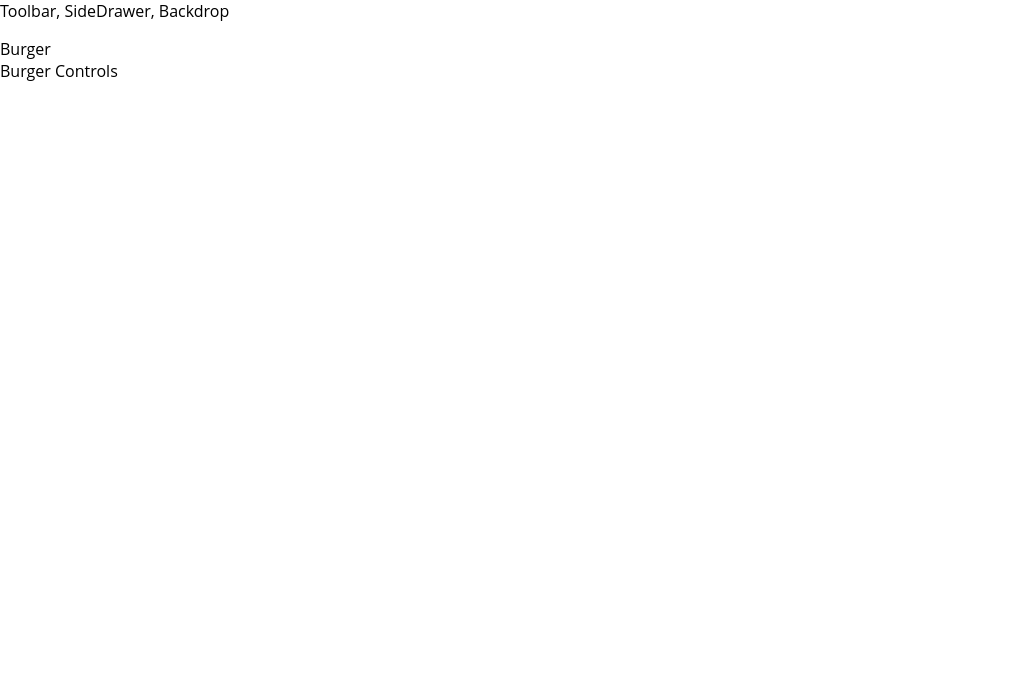
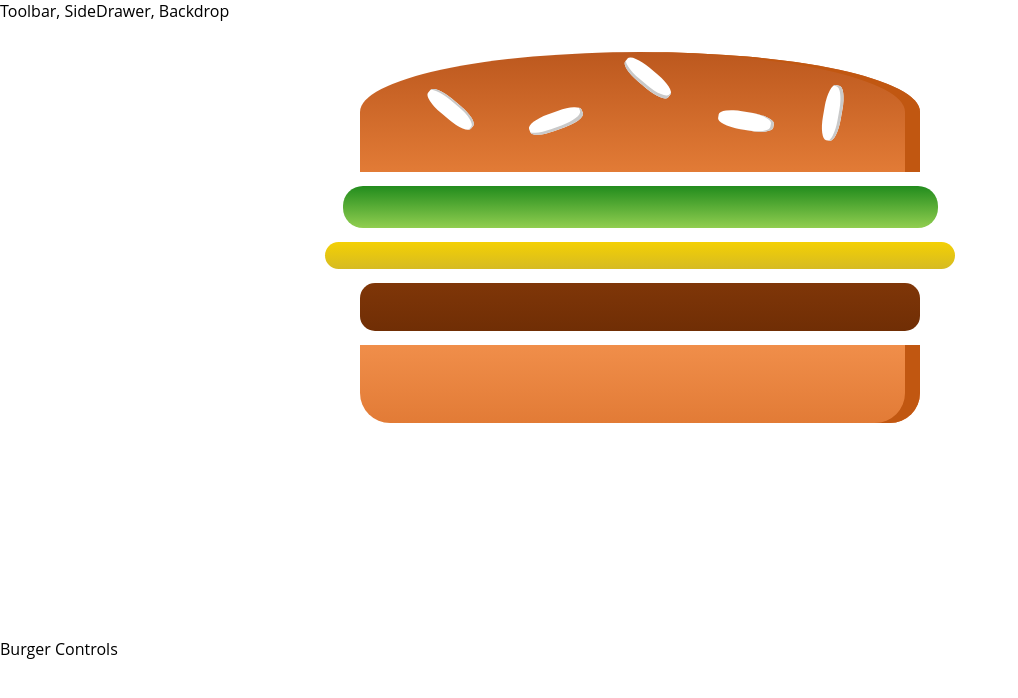
Before and after one commit to hyan506/burger-builder, a React (Create React App) app: page / in a window 1280 px wide. Shown: the top 698 px of the page, without its empty margins (0-1018 px from the left). Built offline with nearby package versions, Linux system fonts and the light colour scheme.

Commit message:
Hard coded a burger to display

```diff
--- a/src/components/Burger/Burger.js
+++ b/src/components/Burger/Burger.js
@@ -0,0 +1,16 @@
+import React from 'react';
+import classes from './Burger.module.css';
+import BurgerIngredient from './BurgerIngredient/BurgerIngredient';
+const burger = (props)=>{
+    return (
+        <div className ={classes.Burger}>
+            <BurgerIngredient type="bread-top" />
+            <BurgerIngredient type="salad" />
+            <BurgerIngredient type="cheese" />
+            <BurgerIngredient type="meat" />
+            <BurgerIngredient type="bread-bottom" />
+        </div>
+    );
+}
+
+export default burger;
--- /dev/null
+++ b/src/components/Burger/Burger.module.css
@@ -0,0 +1,28 @@
+.Burger {
+    widows: 100%;
+    margin: auto;
+    height: 250px;
+    overflow: scroll;
+    text-align: center;
+    font-weight: bold;
+    font-size: 1.2rem;
+}
+
+@media (min-width: 500px) and (min-height: 400px){
+    .Burger{
+        width: 350px;
+        height: 300px;
+    }
+}
+@media (min-width: 500px) and (min-height: 401px){
+    .Burger{
+        width: 450px;
+        height: 400px;
+    }
+}
+@media (min-width: 1000px) and (min-height: 700px){
+    .Burger{
+        width: 700px;
+        height: 600px;
+    }
+}
--- /dev/null
+++ b/src/components/Burger/BurgerIngredient/BurgerIngredient.js
@@ -0,0 +1,47 @@
+import React, { Component } from 'react';
+import classes from './BurgerIngredient.module.css';
+import PropTypes from 'prop-types';
+
+class BurgerIngredient extends Component{
+    render(){
+        let ingredient =null;
+
+    switch(this.props.type){
+        case('bread-bottom'):
+            ingredient = <div className ={classes.BreadBottom}></div>
+            break;
+        case('bread-top'):
+            ingredient =(
+                <div className ={classes.BreadTop}>
+                    <div className={classes.Seeds1}></div>
+                    <div className={classes.Seeds2}></div>
+                </div>
+            );
+            break;
+        case('meat'):
+        ingredient = <div className ={classes.Meat}></div>;
+        console.log("meat!!");
+        break;
+        case('cheese'):
+        ingredient = <div className ={classes.Cheese}></div>;
+        break;
+        case('bacon'):
+        ingredient = <div className ={classes.Bacon}></div>;
+        break;
+        case('salad'):
+        ingredient = <div className ={classes.Salad}></div>;
+        break;
+        default:
+        ingredient = <div className ={classes.Salad}></div>;
+        console.log("salad!!");
+        break;
+    }
+    return ingredient;
+    }
+}
+
+BurgerIngredient.propTypes ={
+    type: PropTypes.string.isRequired
+};
+
+export default  BurgerIngredient;
--- a/src/containers/BurgerBuilder/BurgerBuilder.js
+++ b/src/containers/BurgerBuilder/BurgerBuilder.js
@@ -1,12 +1,11 @@
 import React, { Component } from 'react';
 import Aux from "../../hoc/Aux"
+import Burger from '../../components/Burger/Burger'
 class BurgerBuilder extends Component {
     render(){
         return (
             <Aux>
-                <div>
-                    Burger
-                </div>
+                <Burger/>
                 <div>Burger Controls</div>
             </Aux>
         );
```
Also changed, not shown: src/components/Burger/BurgerIngredient/BurgerIndegredient.js (deleted, +0 -38 lines), src/components/Burger/BurgerIngredient/BurgerIngredient.module.css (renamed from src/components/Burger/BurgerIngredient/BurgerIndegredient.module.css).
